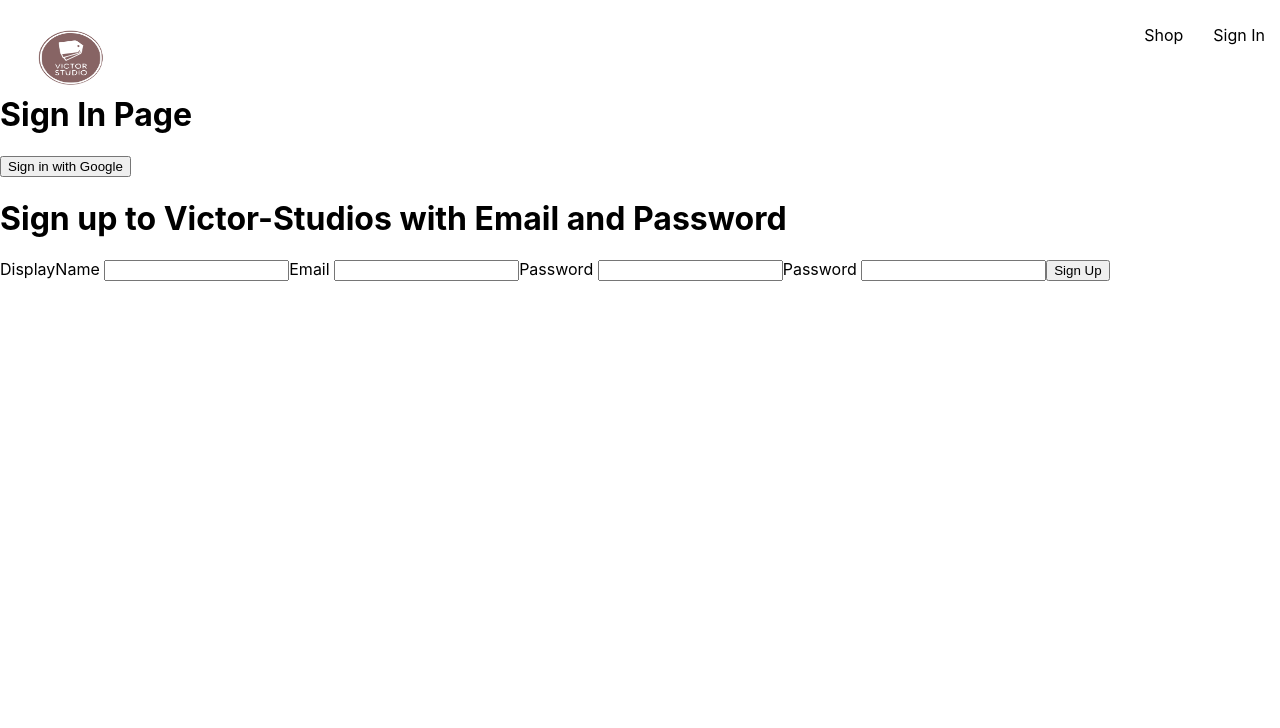
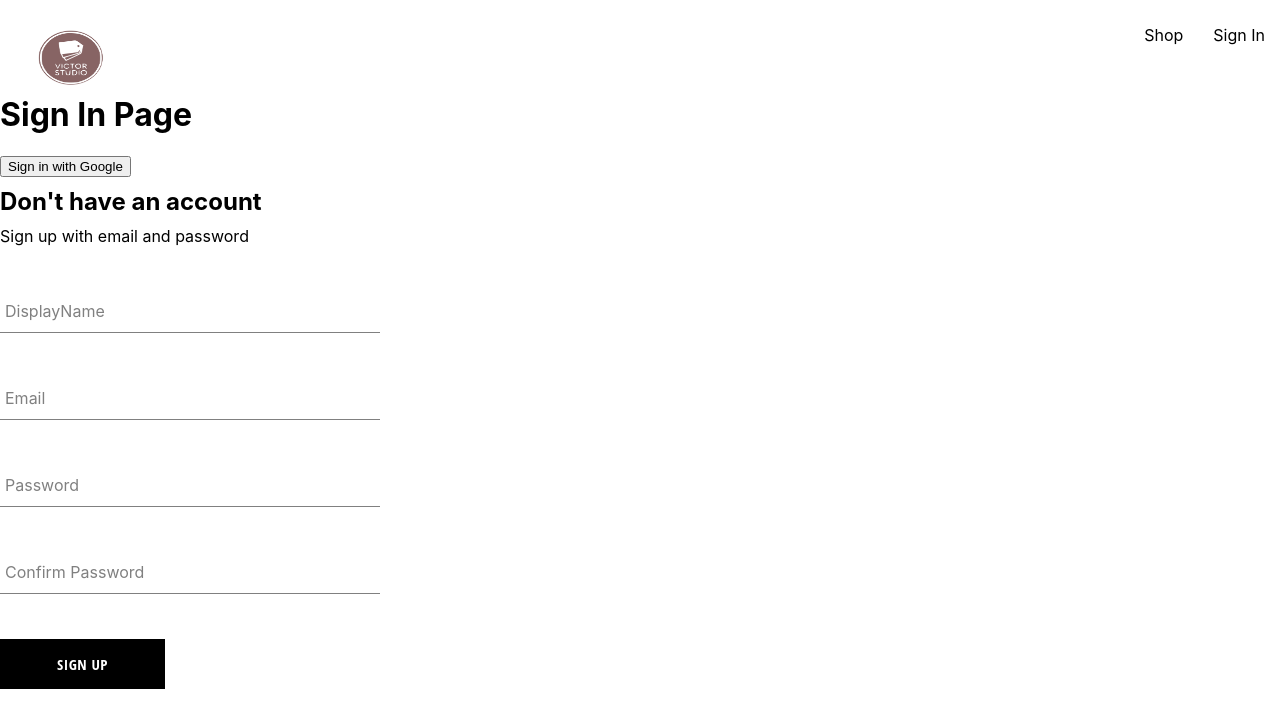
Before and after one commit to victor-aa1/my-c, a React (Create React App) app: page /sign-in in a window 1280 px wide. Shown: the top 728 px of the page. Built offline with nearby package versions, Linux system fonts and the light colour scheme.

Commit message:
created forminput,button n signup components

```diff
--- a/src/components/Button/button.jsx
+++ b/src/components/Button/button.jsx
@@ -0,0 +1,17 @@
+import './button.scss'
+
+const botton_type_classes ={
+    google: 'google-sign-in',
+    inverted: 'inverted'
+}
+
+const Button = ({children, buttonType, ...inputProps}) => {
+    return (
+        <button className={`button-container ${botton_type_classes[buttonType]}`}{...inputProps}>
+            {children}
+        </button>
+    )
+}
+
+
+export default Button;
--- /dev/null
+++ b/src/components/Button/button.scss
@@ -0,0 +1,46 @@
+.button-container {
+    min-width: 165px;
+    width: auto;
+    height: 50px;
+    letter-spacing: 0.5px;
+    line-height: 50px;
+    padding: 0 35px 0 35px;
+    font-size: 15px;
+    background-color: black;
+    color: white;
+    text-transform: uppercase;
+    font-family: 'Open Sans Condensed';
+    font-weight: bolder;
+    border: none;
+    cursor: pointer;
+    display: flex;
+    justify-content: center;
+
+    &:hover {
+      background-color: white;
+      color: black;
+      border: 1px solid black;
+    }
+
+    &.google-sign-in {
+      background-color: #4285f4;
+      color: white;
+
+      &:hover {
+        background-color: #357ae8;
+        border: none;
+      }
+    }
+
+    &.inverted {
+      background-color: white;
+      color: black;
+      border: 1px solid black;
+
+      &:hover {
+        background-color: black;
+        color: white;
+        border: none;
+      }
+    }
+  }
--- a/src/components/form-input/form-input.jsx
+++ b/src/components/form-input/form-input.jsx
@@ -1,13 +1,22 @@
-const FormInput = ({ label, ...inputProps}) => {
+import './form-input.scss';
 
-    return(
-        <>
-            <label>{label} </label>
-            <input
-            {...inputProps}
-            />
-        </>
+const FormInput = ({ label, ...inputProps }) => {
+    return (
+      <div className='group'>
+        <input className='form-input' {...inputProps} />
+        {label && (
+          <label
+            className={`${
+              inputProps.value.length ? 'shrink' : ''
+            } form-input-label`}
+          >
+            {label}
+          </label>
+        )}
+      </div>
     );
-}
+};
+
+
 
 export default FormInput;
--- a/src/components/form-input/form-input.scss
+++ b/src/components/form-input/form-input.scss
@@ -1,6 +1,54 @@
-.-container {
+$sub-color: grey;
+$main-color: black;
+
+@mixin shrinkLabel {
+  top: -14px;
+  font-size: 12px;
+  color: $main-color;
+}
+
+.group {
+  position: relative;
+  margin: 45px 0;
+
+  .form-input {
+    background: none;
+    background-color: white;
+    color: $sub-color;
+    font-size: 18px;
+    padding: 10px 10px 10px 5px;
+    display: block;
     width: 100%;
-    display: flex;
-    flex-wrap: wrap;
-    justify-content: space-between;
+    border: none;
+    border-radius: 0;
+    border-bottom: 1px solid $sub-color;
+    margin: 25px 0;
+
+    &:focus {
+      outline: none;
+    }
+
+    &:focus ~ .form-input-label {
+      @include shrinkLabel();
+    }
   }
+
+  input[type='password'] {
+    letter-spacing: 0.3em;
+  }
+
+  .form-input-label {
+    color: $sub-color;
+    font-size: 16px;
+    font-weight: normal;
+    position: absolute;
+    pointer-events: none;
+    left: 5px;
+    top: 10px;
+    transition: 300ms ease all;
+
+    &.shrink {
+      @include shrinkLabel();
+    }
+  }
+}
--- a/src/components/signup-form/SignUpForm.jsx
+++ b/src/components/signup-form/SignUpForm.jsx
@@ -1,6 +1,7 @@
 import { useState } from "react";
 import FormInput  from '../form-input/form-input';
-import Button from '../Button/button;'
+import './signupform.scss'
+import Button from '../Button/button'
 
 import {
   createAuthUserWithEmailAndPassword,
@@ -57,8 +58,9 @@
   };
 
   return (
-    <div>
-      <h1>Sign up to Victor-Studios with Email and Password</h1>
+    <div className="signup-container">
+      <h2>Don't have an account</h2>
+      <span>Sign up with email and password</span>
       <form onSubmit={handleSubmit}>
         <FormInput
           label='DisplayName'
@@ -91,7 +93,7 @@
         />
 
         <FormInput
-          label="Password"
+          label="Confirm Password"
           type="password"
           required
           onChange={handleChange}
@@ -99,9 +101,9 @@
           value={confirmPassword}
         />
 
-        <button type="submit" on>
+        <Button buttonType type="submit" on>
           Sign Up
-        </button>
+        </Button>
       </form>
     </div>
   );
--- /dev/null
+++ b/src/components/signup-form/signupform.scss
@@ -0,0 +1,9 @@
+.signup-container{
+    display: flex;
+    flex-direction: column;
+    width: 380px;
+}
+
+h2 {
+    margin: 10px 0;
+}
--- a/src/routes/sign-in/sign-in.jsx
+++ b/src/routes/sign-in/sign-in.jsx
@@ -1,4 +1,5 @@
 import  { useEffect } from 'react';
+import '../../components/Button/button.scss'
 // import { getRedirectResult } from 'firebase/auth';
 
 import {
@@ -28,7 +29,7 @@
                 <button onClick={logGoogleUser}>
                 Sign in with Google
                 </button>
-            <SignUpForm/>
+            <SignUpForm buttonType='inverted'/>
         </div>
     );
 }
```
